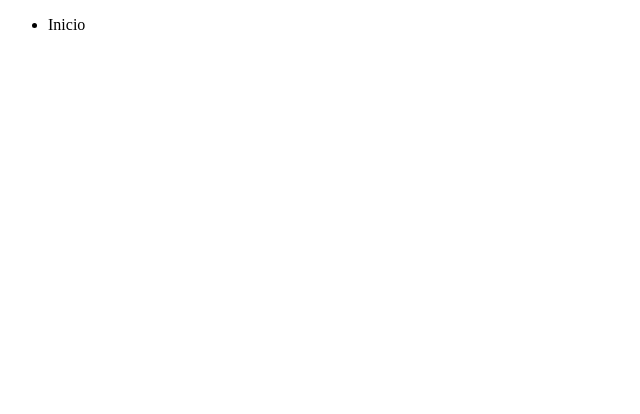
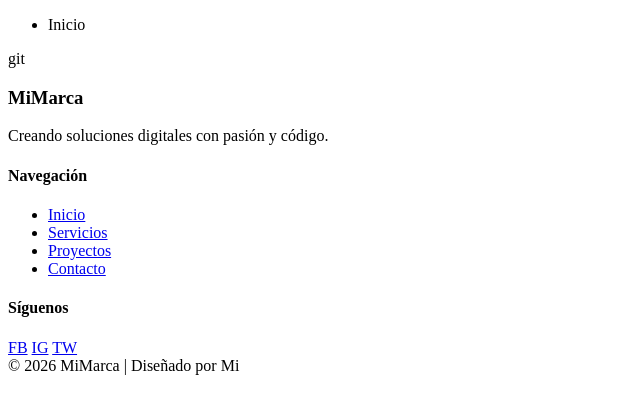
Before and after one commit to SebastianToledoS/M2AE7, a plain HTML site: page index.html in a window 1280 px wide. Shown: the whole page, without its empty margins (0-640 px from the left). Drawn offline with Linux system fonts and the light colour scheme.

Commit message:
Agregado el footer

```diff
--- a/index.html
+++ b/index.html
@@ -7,6 +7,37 @@
 </head>
 <body>
     <nav><ul><li>Inicio</li></ul></nav>
+    git
+    <footer class="footer">
+    <div class="footer-content">
+        <div class="footer-section about">
+            <h3>MiMarca</h3>
+            <p>Creando soluciones digitales con pasión y código.</p>
+        </div>
 
+        <div class="footer-section links">
+            <h4>Navegación</h4>
+            <ul>
+                <li><a href="#">Inicio</a></li>
+                <li><a href="#">Servicios</a></li>
+                <li><a href="#">Proyectos</a></li>
+                <li><a href="#">Contacto</a></li>
+            </ul>
+        </div>
+
+        <div class="footer-section social">
+            <h4>Síguenos</h4>
+            <div class="social-links">
+                <a href="#">FB</a>
+                <a href="#">IG</a>
+                <a href="#">TW</a>
+            </div>
+        </div>
+    </div>
+
+    <div class="footer-bottom">
+        &copy; 2026 MiMarca | Diseñado por Mi
+    </div>
+</footer>
 </body>
 </html>
```
Also changed, not shown: .index.html (deleted).
